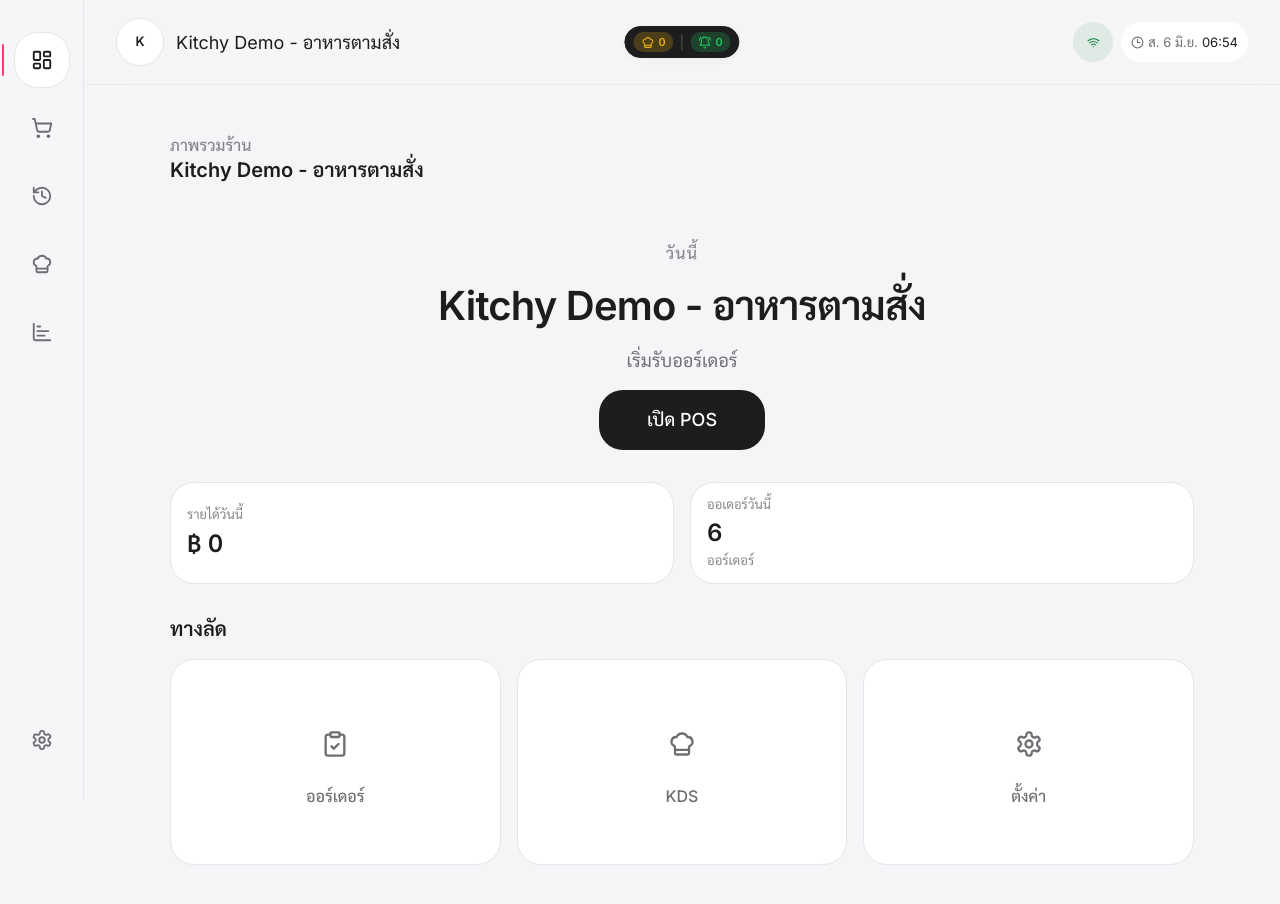
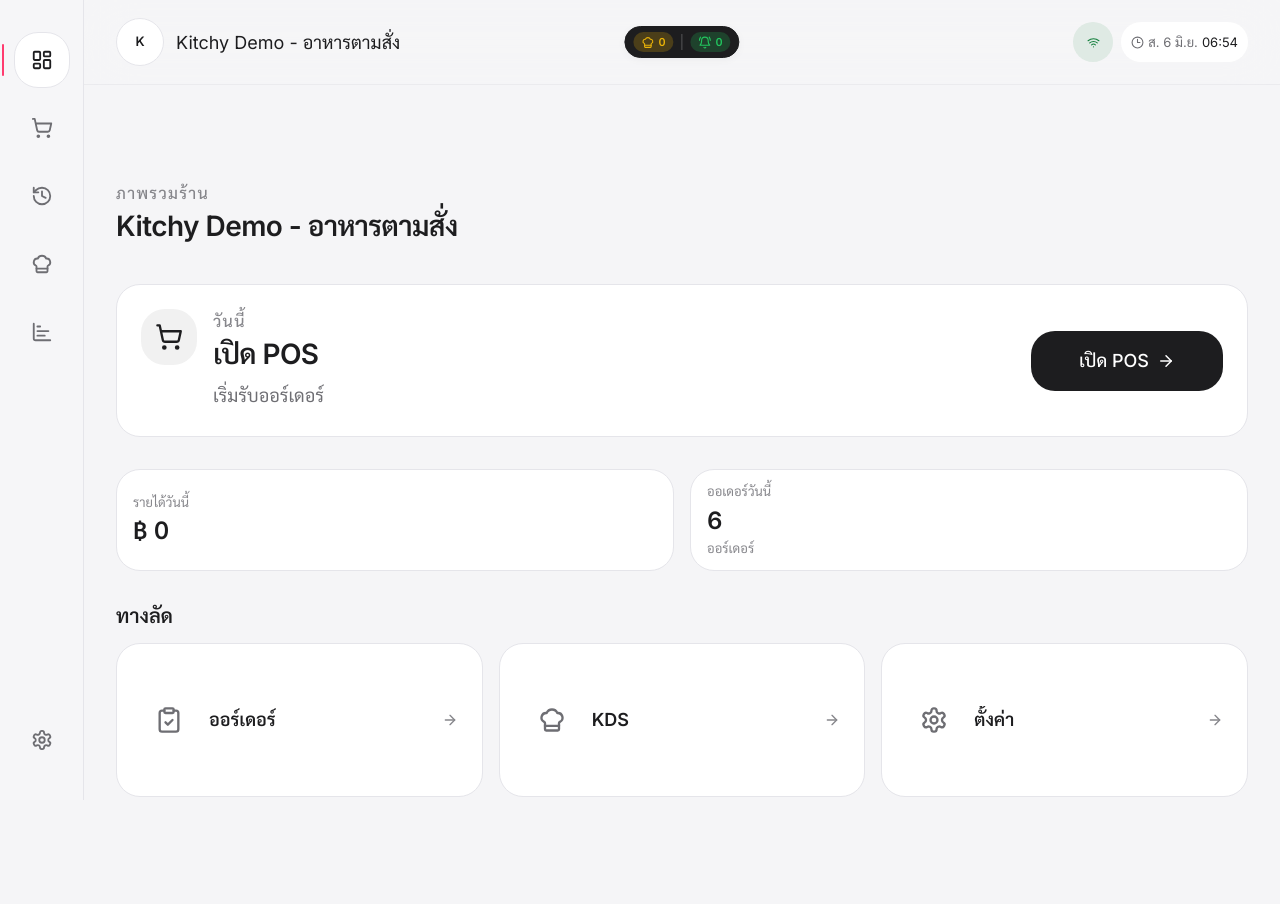
Before and after one commit to jarangit/kitchy-frontend, a React (Vite) app: page /store/1 in a window 1280 px wide. Shown: the top 904 px of the page. Built offline with nearby package versions, Linux system fonts and the light colour scheme; sample sign-in values are in the browser's storage.

Commit message:
feat: enhance payment components with improved UI and error handling

```diff
--- a/src/features/store/pages/store-dashboard.tsx
+++ b/src/features/store/pages/store-dashboard.tsx
@@ -2,14 +2,17 @@
 import { SkeletonCard } from "@/shared/components/ui/skeleton";
 import { StatCard } from "@/shared/components/ui/stat-card";
 import { IconTile } from "@/shared/components/ui/icon-tile";
+import { ErrorState } from "@/shared/components/ui/error-state";
 import { useOrderService } from "@/features/order/hooks/useOrder";
 import { useStoreService } from "@/features/store/hooks/useStoreService";
 import { useTranslation } from "@/shared/i18n/use-translation";
 import { type ReactNode, useMemo } from "react";
 import { Link, useParams } from "react-router-dom";
 import {
+  LuArrowRight,
   LuChefHat,
   LuClipboardCheck,
+  LuShoppingCart,
   LuSettings,
 } from "react-icons/lu";
 
@@ -41,49 +44,57 @@
 
 /* ── Sub-components ────────────────────────────────────── */
 
-const DashboardChrome = ({
+const DashboardHeader = ({
   overviewLabel,
   storeName,
 }: {
   overviewLabel: string;
   storeName: string;
 }) => (
-  <header className="flex w-full items-center justify-between gap-4 py-2">
-    <div>
-      <p className="text-label text-text-tertiary">{overviewLabel}</p>
-      <span className="text-subtitle font-semibold text-text-primary">{storeName}</span>
-    </div>
+  <header className="flex w-full flex-col gap-1 py-2">
+    <p className="text-label uppercase tracking-[0.08em] text-text-tertiary">{overviewLabel}</p>
+    <h1 className="text-title font-semibold tracking-tight text-text-primary sm:text-heading">
+      {storeName}
+    </h1>
   </header>
 );
 
-const HeroSection = ({
-  storeName,
+const TodayActionCard = ({
   storeId,
   todayLabel,
   posLabel,
   posSubtitle,
 }: {
-  storeName: string;
   storeId: string;
   todayLabel: string;
   posLabel: string;
   posSubtitle: string;
 }) => (
-  <section className="page-hero-stack flex flex-col items-center text-center">
-    <p className="text-label text-text-tertiary uppercase tracking-[0.08em]">{todayLabel}</p>
-    <h1 className="text-display font-semibold text-text-primary tracking-tight">
-      {storeName}
-    </h1>
-    <p className="max-w-xl text-body text-text-secondary">
+  <Card>
+    <CardContent className="flex flex-col gap-5 p-0 sm:flex-row sm:items-center sm:justify-between">
+      <div className="flex min-w-0 items-start gap-4">
+        <IconTile size="lg" tone="primary" shape="square">
+          <LuShoppingCart size={28} />
+        </IconTile>
+        <div className="min-w-0">
+          <p className="text-label uppercase tracking-[0.08em] text-text-tertiary">{todayLabel}</p>
+          <h2 className="mt-1 text-heading font-semibold tracking-tight text-text-primary">
+            {posLabel}
+          </h2>
+          <p className="mt-2 max-w-xl text-body leading-6 text-text-secondary">
             {posSubtitle}
           </p>
+        </div>
+      </div>
       <Link
         to={`/store/${storeId}/pos`}
-      className="inline-flex h-button-height-lg items-center justify-center rounded-xl bg-button-primary-bg px-12 text-button-lg font-button text-button-primary-text transition-colors duration-[var(--motion-fast)] hover:bg-button-primary-bg-hover focus:outline-none focus-visible:ring-2 focus-visible:ring-accent/40 focus-visible:ring-offset-2 focus-visible:ring-offset-bg"
+        className="inline-flex h-button-height-lg shrink-0 items-center justify-center gap-2 rounded-button bg-button-primary-bg px-8 text-button-lg font-button text-button-primary-text transition-colors duration-[var(--motion-fast)] hover:bg-button-primary-bg-hover focus:outline-none focus-visible:ring-2 focus-visible:ring-accent/40 focus-visible:ring-offset-2 focus-visible:ring-offset-bg"
       >
         {posLabel}
+        <LuArrowRight size={18} aria-hidden="true" />
       </Link>
-  </section>
+    </CardContent>
+  </Card>
 );
 
 const ShortcutCard = ({
@@ -95,15 +106,24 @@
   label: string;
   to: string;
 }) => (
-  <Link to={to}>
-    <Card className="transition-colors duration-[var(--motion-fast)] hover:bg-card-bg-hover">
-      <CardContent className="flex flex-col items-center gap-3 py-6">
+  <Link
+    to={to}
+    className="group block rounded-card focus:outline-none focus-visible:ring-2 focus-visible:ring-accent/30 focus-visible:ring-offset-2 focus-visible:ring-offset-bg"
+  >
+    <Card className="transition-colors duration-[var(--motion-fast)] group-hover:bg-card-bg-hover">
+      <CardContent className="flex items-center justify-between gap-4 py-5">
+        <div className="flex min-w-0 items-center gap-3">
           <IconTile size="lg" tone="neutral" shape="square">
             {icon}
           </IconTile>
-        <span className="text-body-sm font-medium text-text-secondary">
+          <span className="truncate text-body font-semibold text-text-primary">
             {label}
           </span>
+        </div>
+        <LuArrowRight
+          className="h-4 w-4 shrink-0 text-text-tertiary transition-transform duration-[var(--motion-fast)] group-hover:translate-x-0.5 group-hover:text-text-secondary"
+          aria-hidden="true"
+        />
       </CardContent>
     </Card>
   </Link>
@@ -137,13 +157,17 @@
   /* Loading state */
   if (storeFinOneLoading) {
     return (
-      <div className="flex flex-col items-center justify-center min-h-[60vh] gap-6">
-        <SkeletonCard className="h-12 w-64" />
-        <SkeletonCard className="h-16 w-80" />
-        <SkeletonCard className="h-12 w-48 rounded-xl" />
-        <div className="grid grid-cols-2 gap-4 w-full max-w-2xl">
+      <div className="mx-auto flex w-full max-w-6xl flex-col gap-5 py-6">
+        <SkeletonCard className="h-16 w-full max-w-sm" />
+        <SkeletonCard className="h-40 w-full" />
+        <div className="grid w-full grid-cols-1 gap-4 md:grid-cols-2">
           <SkeletonCard className="h-28" />
           <SkeletonCard className="h-28" />
+        </div>
+        <div className="grid w-full grid-cols-1 gap-4 md:grid-cols-3">
+          <SkeletonCard className="h-24" />
+          <SkeletonCard className="h-24" />
+          <SkeletonCard className="h-24" />
         </div>
       </div>
     );
@@ -151,30 +175,32 @@
 
   /* Error state */
   if (storeFinOneQueryError) {
-    return <div>Error: {storeFinOneQueryError}</div>;
+    return (
+      <ErrorState
+        title={t("common.error.title")}
+        description={t("common.error.description")}
+        className="min-h-[60vh]"
+      />
+    );
   }
 
   const storeName = storeFinOneQuery?.name ?? "";
 
   return (
-    <div className="mx-auto flex min-h-[calc(100vh-6rem)] w-full max-w-5xl flex-col">
-      <div className="w-full">
-        <DashboardChrome
+    <div className="mx-auto flex w-full max-w-6xl flex-col gap-5 py-6 sm:gap-6 sm:py-8">
+      <DashboardHeader
         overviewLabel={t("dashboard.storeOverview")}
         storeName={storeName}
       />
-      </div>
 
-      <div className="page-stack-loose flex flex-1 flex-col justify-center py-8">
-        <HeroSection
-          storeName={storeName}
+      <TodayActionCard
         storeId={id ?? ""}
         todayLabel={t("dashboard.today")}
         posLabel={t("dashboard.openPos")}
         posSubtitle={t("dashboard.startReceivingOrders")}
       />
 
-        <section className="page-grid grid w-full md:grid-cols-2">
+      <section className="grid w-full grid-cols-1 gap-4 md:grid-cols-2">
         <StatCard
           label={t("dashboard.todayRevenue")}
           value={`฿ ${formatCurrency(todayRevenue)}`}
@@ -186,11 +212,11 @@
         />
       </section>
 
-        <section className="page-stack-tight w-full">
+      <section className="w-full space-y-3">
         <h2 className="text-subtitle font-semibold text-text-primary">
           {t("dashboard.shortcuts")}
         </h2>
-          <div className="page-grid grid md:grid-cols-3">
+        <div className="grid grid-cols-1 gap-4 md:grid-cols-3">
           <ShortcutCard
             icon={<LuClipboardCheck size={28} />}
             label={t("dashboard.orders")}
@@ -209,7 +235,6 @@
         </div>
       </section>
     </div>
-    </div>
   );
 };
 
--- a/src/shared/i18n/messages/en.ts
+++ b/src/shared/i18n/messages/en.ts
@@ -367,7 +367,11 @@
   "pos.payment.table": "Table",
   "pos.payment.platform": "Platform",
   "pos.payment.deliveryOrderNumber": "App order",
+  "pos.payment.amountDue": "Amount due",
+  "pos.payment.showOrderItems": "View {count} items",
+  "pos.payment.hideOrderItems": "Hide {count} items",
   "pos.payment.method": "Payment Method",
+  "pos.payment.methodLabel": "Choose payment method",
   "pos.payment.stepMethod": "1. Choose payment method",
   "pos.payment.stepComplete": "2. Complete the payment step",
   "pos.payment.stepConfirm": "3. Review and confirm payment",
@@ -379,6 +383,7 @@
   "pos.payment.qrTitle": "Scan QR to pay",
   "pos.payment.qrPlaceholder": "QR placeholder",
   "pos.payment.scanToPay": "Scan to pay {amount}",
+  "pos.payment.qrConfirmHint": "Ask the customer to scan, then press pay once you confirm the money was received.",
   "pos.payment.cashTitle": "Cash payment",
   "pos.payment.receivedAmount": "Received amount",
   "pos.payment.quickAmounts": "Quick amounts",
@@ -387,6 +392,7 @@
   "pos.payment.processing": "Processing...",
   "pos.payment.payAmount": "Pay {amount}",
   "pos.payment.failed": "Payment failed. Please try again.",
+  "pos.payment.insufficientCash": "Received amount is less than the amount due.",
   "pos.payment.selectTableFirst": "Select a table before paying.",
   "pos.payment.selectPlatformFirst": "Select a delivery platform before paying.",
 
--- a/src/shared/i18n/messages/th.ts
+++ b/src/shared/i18n/messages/th.ts
@@ -365,7 +365,11 @@
   "pos.payment.table": "โต๊ะ",
   "pos.payment.platform": "แพลตฟอร์ม",
   "pos.payment.deliveryOrderNumber": "เลขแอป",
+  "pos.payment.amountDue": "ยอดชำระ",
+  "pos.payment.showOrderItems": "ดูรายการ {count} รายการ",
+  "pos.payment.hideOrderItems": "ซ่อนรายการ {count} รายการ",
   "pos.payment.method": "วิธีชำระเงิน",
+  "pos.payment.methodLabel": "เลือกวิธีชำระเงิน",
   "pos.payment.stepMethod": "1. เลือกวิธีชำระเงิน",
   "pos.payment.stepComplete": "2. ทำรายการชำระเงินให้เสร็จ",
   "pos.payment.stepConfirm": "3. ตรวจสอบแล้วกดชำระ",
@@ -377,6 +381,7 @@
   "pos.payment.qrTitle": "สแกน QR เพื่อชำระเงิน",
   "pos.payment.qrPlaceholder": "QR placeholder",
   "pos.payment.scanToPay": "สแกนเพื่อชำระ {amount}",
+  "pos.payment.qrConfirmHint": "ให้ลูกค้าสแกน QR แล้วกดชำระเมื่อยืนยันว่าได้รับเงินแล้ว",
   "pos.payment.cashTitle": "รับเงินสด",
   "pos.payment.receivedAmount": "จำนวนเงินที่รับ",
   "pos.payment.quickAmounts": "จำนวนลัด",
@@ -385,6 +390,7 @@
   "pos.payment.processing": "กำลังดำเนินการ...",
   "pos.payment.payAmount": "ชำระ {amount}",
   "pos.payment.failed": "ชำระเงินไม่สำเร็จ กรุณาลองใหม่",
+  "pos.payment.insufficientCash": "จำนวนเงินที่รับยังไม่ถึงยอดชำระ",
   "pos.payment.selectTableFirst": "กรุณาเลือกโต๊ะก่อนชำระเงิน",
   "pos.payment.selectPlatformFirst": "กรุณาเลือกแพลตฟอร์มเดลิเวอรีก่อนชำระเงิน",
 
```
Also changed, not shown: src/features/pos/components/cash-payment-section.tsx (+5 -3 lines), src/features/pos/components/order-summary.tsx (+42 -5 lines), src/features/pos/components/payment-method.tsx (+4 -3 lines), src/features/pos/components/qr-payment-section.tsx (+9 -4 lines), src/features/pos/pages/payment.tsx (+39 -31 lines). Lines whose indentation alone changed are shown as unchanged.
